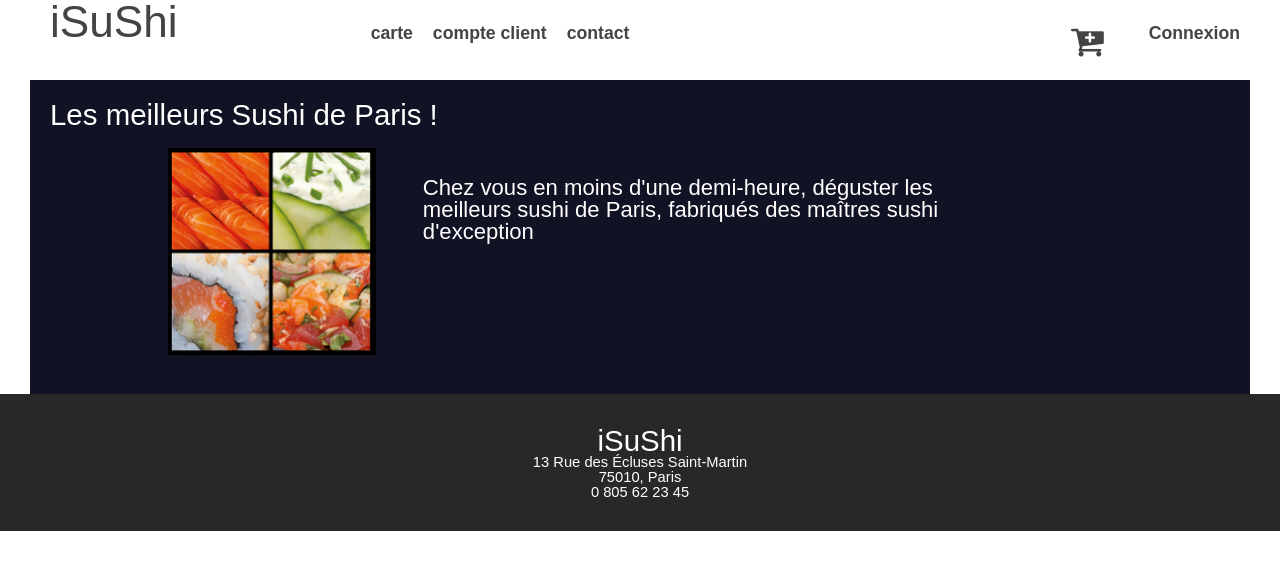
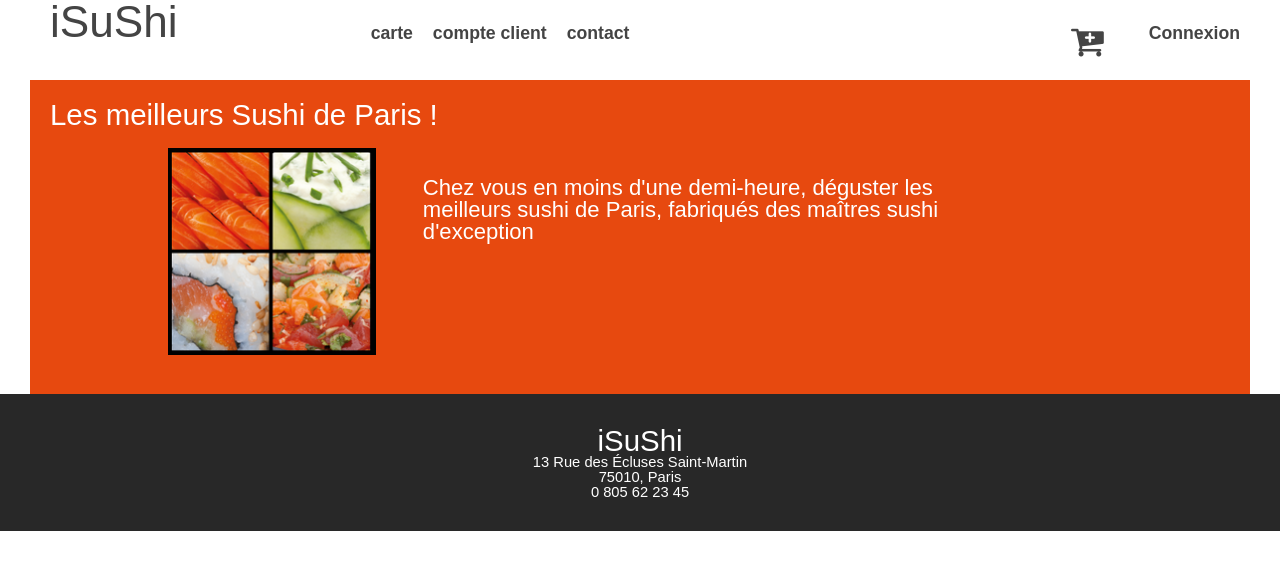
Before and after one commit to ufm040/isushi, a PHP site: page / in a window 1280 px wide. Shown: the top 570 px of the page. Run offline with PHP 8.4, Linux system fonts and the light colour scheme; some web fonts are replaced.

Commit message:
commit 12h54

```diff
--- a/css/style.css
+++ b/css/style.css
@@ -82,6 +82,10 @@ header h1 {
 h2{
 	font-size: 2em;
 }
+#userhello {
+	float: right;
+	font-size: 0.6em;
+}
 
 #tease {
     width: 100%;
@@ -110,7 +114,7 @@ h2{
 	/* Changement de header/menu */
 
 	.container{
-		background-color:#111223;
+		background-color:#E7490F;
 	}
 	header h1 {
 		float: left;
--- a/index.php
+++ b/index.php
@@ -4,10 +4,14 @@ session_start();
 if (isset($_SESSION['auth'])) {
 	$connect = "Déconnexion";
 	$connectPage = "deconnexion.php";
+	$nameUser = $_SESSION['auth']['firstname'];
 } else {
 	$connect = "Connexion";
 	$connectPage = "connexion.php";
 }
+echo "<pre>";
+//var_dump($_SESSION);
+echo "</pre>" ;
 ?>
 
 
@@ -31,7 +35,7 @@ if (isset($_SESSION['auth'])) {
 		<header class="page-header clearfix">
 
 			<h1>
-				<a href="index.html" title="Back to home">iSuShi</a>
+				<a href="index.php" title="Back to home">iSuShi</a>
 			</h1>
 
 			<nav class="isushi-nav" id="large-menu">
@@ -53,7 +57,8 @@ if (isset($_SESSION['auth'])) {
 
 		<section class="products">
 			<article>
-				<h2>Les meilleurs Sushi de Paris !</h2>
+				<h2>Les meilleurs Sushi de Paris !<span id="userhello"><?= !empty($nameUser) ? 'Bonjour '. $nameUser  : ''?></span></h2>
+
 				<div id="tease" class="clearfix">
 					<img src="img/img-accueil.png" alt="Les meilleurs sushi de Paris">
 					<p>Chez vous en moins d'une demi-heure, déguster les meilleurs sushi de Paris, fabriqués des maîtres sushi d'exception</p>
```
